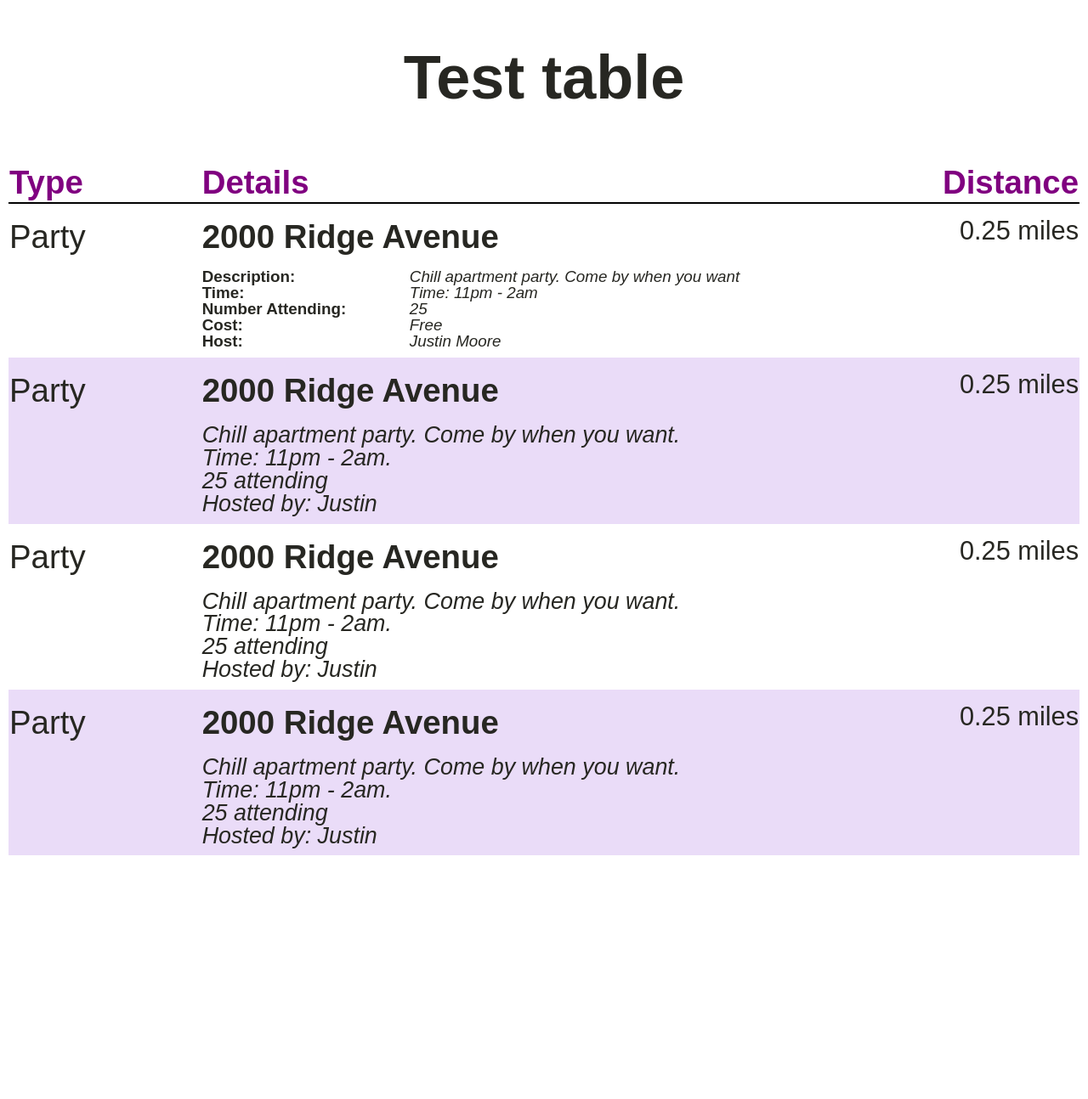
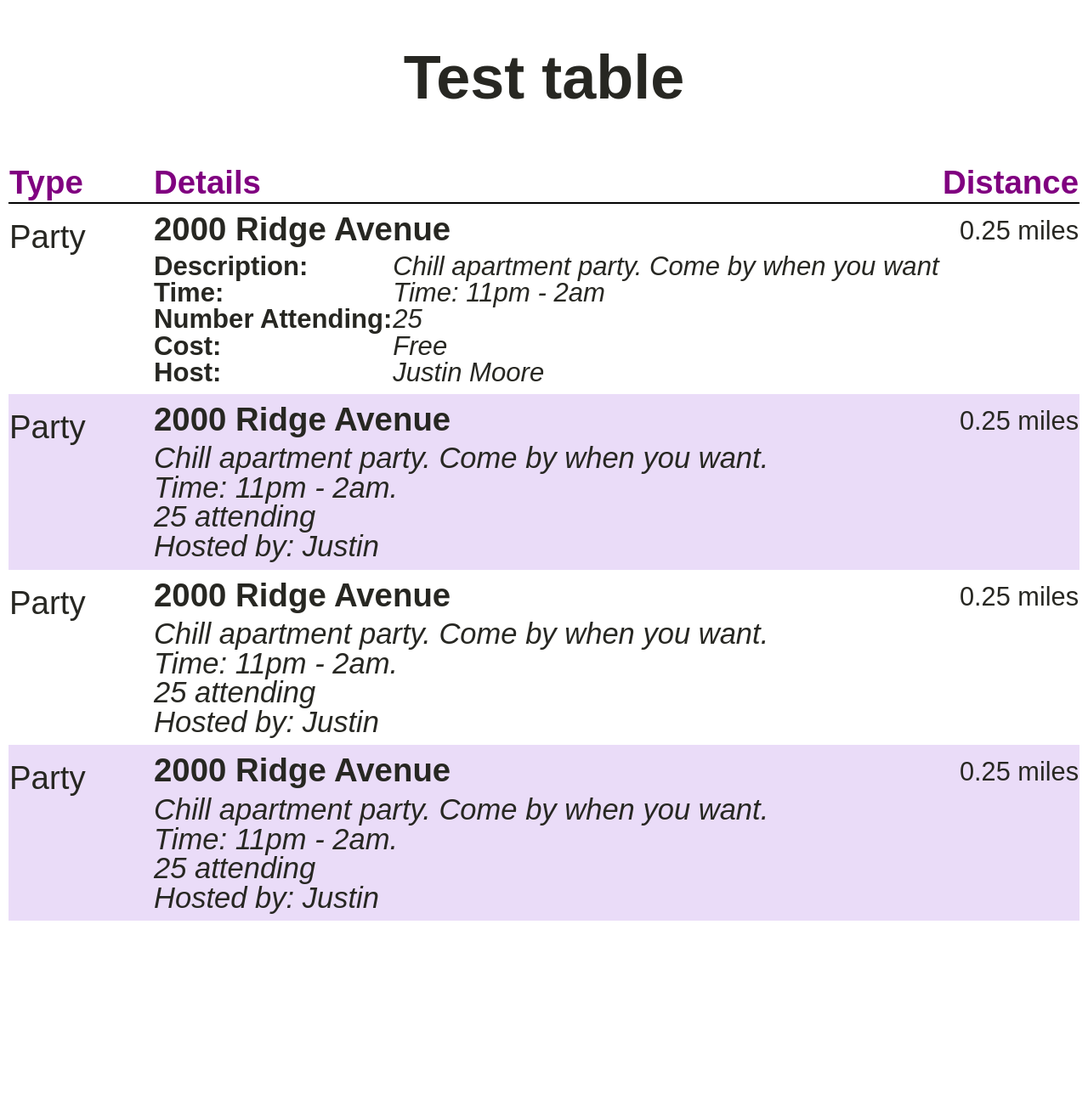
Before and after one commit to jmoore315/HCIProj, a PHP site: page /list.html in a window 1280 px wide. Shown: the part 2681-3975 px from the top of the page at 85% size. Before the commit the page ends 3688 px from the top, so only its background shows below. Run offline with PHP 8.4, Linux system fonts and the light colour scheme.

Commit message:
test page

```diff
--- a/style.css
+++ b/style.css
@@ -340,12 +340,14 @@ table tr.alt-row td {
 
 .party-address {
 	font-weight: bold;
+	font-size: 1em;
+	line-height: 1.5em;
 
 }
 
 .party-description {
 	font-style: oblique;
-	font-size: .7em;
+	font-size: .9em;
 	line-height: 1em;
 
 }
@@ -359,7 +361,7 @@ table tr.alt-row td {
 	padding: 0;
 	margin: 0;
 		font-style: oblique;
-	font-size: .7em;
+	font-size: .9em;
 	line-height: 1em;
 
 }
```
